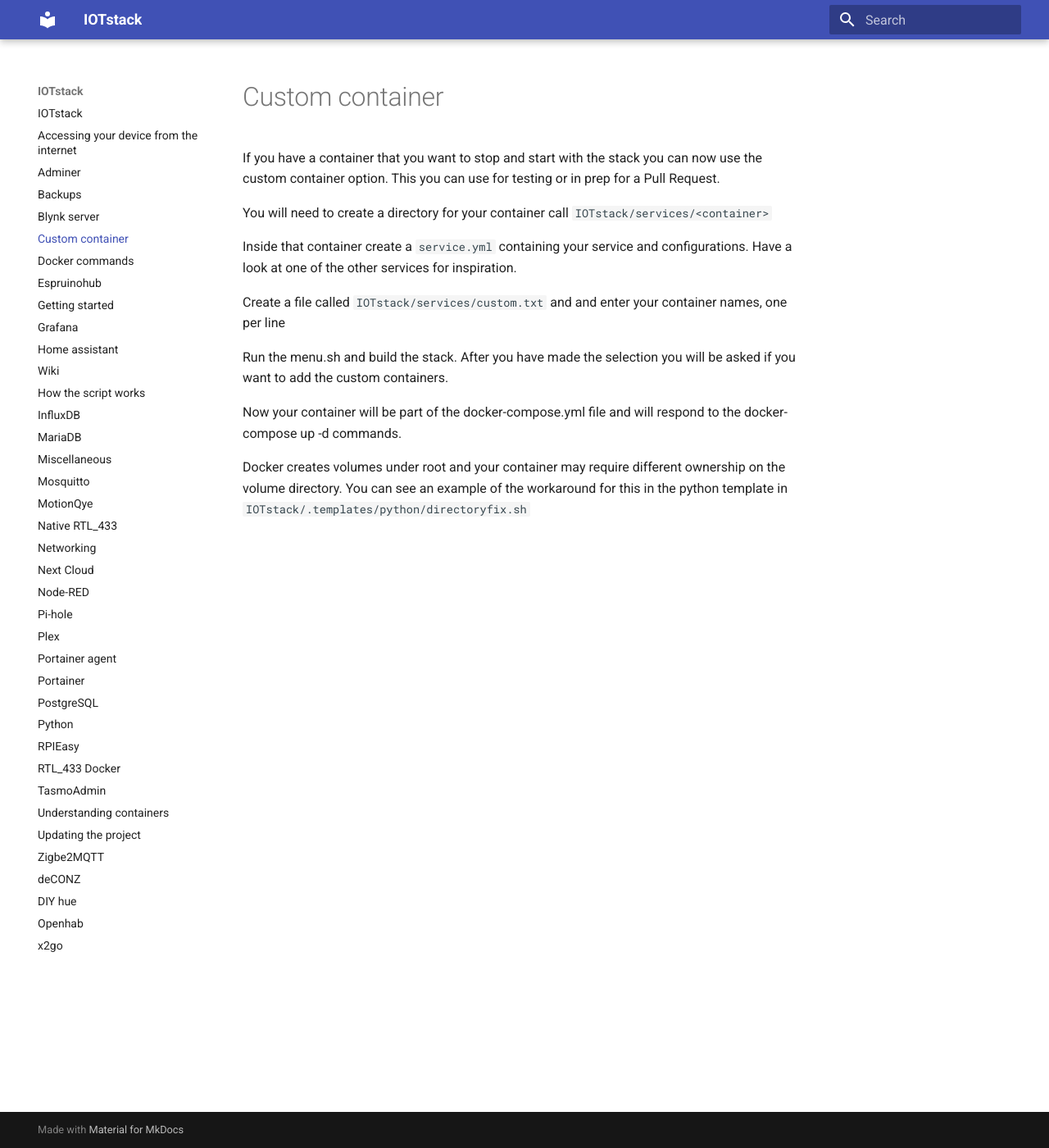
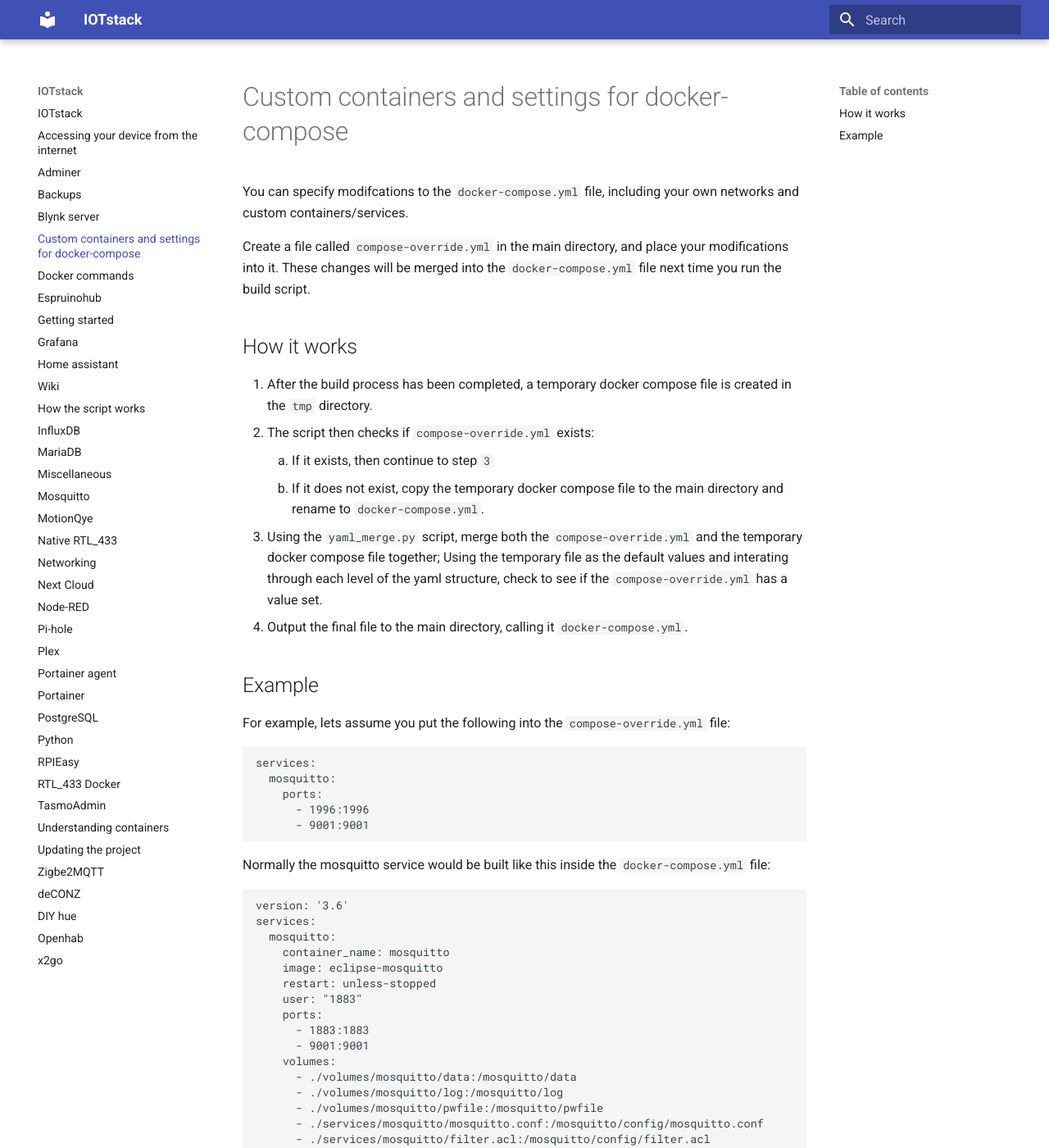
Before and after one commit to gcgarner/IOTstack, an MkDocs documentation site: the page built from docs/Custom.md, in a window 1280 px wide and 1400 px high. Shown: the whole window at 82% size. Built offline with MkDocs 1.6.1 and Material for MkDocs 9.7.7, drawn with Linux system fonts in a browser that asks for light colours; some of the changed text lies outside the part shown.

Commit message:
Updated documentation for custom settings. Updated gitignore to include some file list from new menu system, including compose-override

````diff
--- a/docs/Custom.md
+++ b/docs/Custom.md
@@ -1,14 +1,91 @@
-# Custom container
-If you have a container that you want to stop and start with the stack you can now use the custom container option. This you can use for testing or in prep for a Pull Request.
+# Custom containers and settings for docker-compose
+You can specify modifcations to the `docker-compose.yml` file, including your own networks and custom containers/services.
 
-You will need to create a directory for your container call `IOTstack/services/<container>`
+Create a file called `compose-override.yml` in the main directory, and place your modifications into it. These changes will be merged into the `docker-compose.yml` file next time you run the build script.
 
-Inside that container create a `service.yml` containing your service and configurations. Have a look at one of the other services for inspiration.
+## How it works
+1. After the build process has been completed, a temporary docker compose file is created in the `tmp` directory.
+2. The script then checks if `compose-override.yml` exists:
+    1. If it exists, then continue to step `3`
+    2. If it does not exist, copy the temporary docker compose file to the main directory and rename to `docker-compose.yml`.
+3. Using the `yaml_merge.py` script, merge both the `compose-override.yml` and the temporary docker compose file together; Using the temporary file as the default values and interating through each level of the yaml structure, check to see if the `compose-override.yml` has a value set.
+4. Output the final file to the main directory, calling it `docker-compose.yml`.
 
-Create a file called `IOTstack/services/custom.txt` and and enter your container names, one per line
+## Example
+For example, lets assume you put the following into the `compose-override.yml` file:
+```
+services:
+  mosquitto:
+    ports:
+      - 1996:1996
+      - 9001:9001
+```
 
-Run the menu.sh and build the stack. After you have made the selection you will be asked if you want to add the custom containers.
+Normally the mosquitto service would be built like this inside the `docker-compose.yml` file:
+```
+version: '3.6'
+services:
+  mosquitto:
+    container_name: mosquitto
+    image: eclipse-mosquitto
+    restart: unless-stopped
+    user: "1883"
+    ports:
+      - 1883:1883
+      - 9001:9001
+    volumes:
+      - ./volumes/mosquitto/data:/mosquitto/data
+      - ./volumes/mosquitto/log:/mosquitto/log
+      - ./volumes/mosquitto/pwfile:/mosquitto/pwfile
+      - ./services/mosquitto/mosquitto.conf:/mosquitto/config/mosquitto.conf
+      - ./services/mosquitto/filter.acl:/mosquitto/config/filter.acl
+```
 
-Now your container will be part of the docker-compose.yml file and will respond to the docker-compose up -d commands.
+Take special note of the ports list.
 
-Docker creates volumes under root and your container may require different ownership on the volume directory. You can see an example of the workaround for this in the python template in `IOTstack/.templates/python/directoryfix.sh`
+If you run the build script with the `compose-override.yml` file in place, and open up the final `docker-compose.yml` file, you will notice that the port list have been replaced with the ones you specified in the `compose-override.yml` file.
+```
+version: '3.6'
+services:
+  mosquitto:
+    container_name: mosquitto
+    image: eclipse-mosquitto
+    restart: unless-stopped
+    user: "1883"
+    ports:
+      - 1996:1996
+      - 9001:9001
+    volumes:
+      - ./volumes/mosquitto/data:/mosquitto/data
+      - ./volumes/mosquitto/log:/mosquitto/log
+      - ./volumes/mosquitto/pwfile:/mosquitto/pwfile
+      - ./services/mosquitto/mosquitto.conf:/mosquitto/config/mosquitto.conf
+      - ./services/mosquitto/filter.acl:/mosquitto/config/filter.acl
+```
+
+Do note that it will replace the entire list, if you were to specify
+```
+services:
+  mosquitto:
+    ports:
+      - 1996:1996
+```
+
+Then the final output will be:
+```
+version: '3.6'
+services:
+  mosquitto:
+    container_name: mosquitto
+    image: eclipse-mosquitto
+    restart: unless-stopped
+    user: "1883"
+    ports:
+      - 1996:1996
+    volumes:
+      - ./volumes/mosquitto/data:/mosquitto/data
+      - ./volumes/mosquitto/log:/mosquitto/log
+      - ./volumes/mosquitto/pwfile:/mosquitto/pwfile
+      - ./services/mosquitto/mosquitto.conf:/mosquitto/config/mosquitto.conf
+      - ./services/mosquitto/filter.acl:/mosquitto/config/filter.acl
+```
````
Also changed, not shown: 1 other file.
